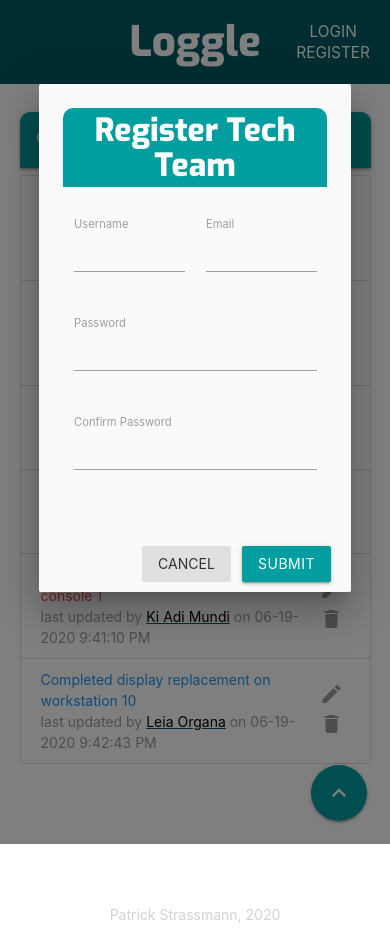
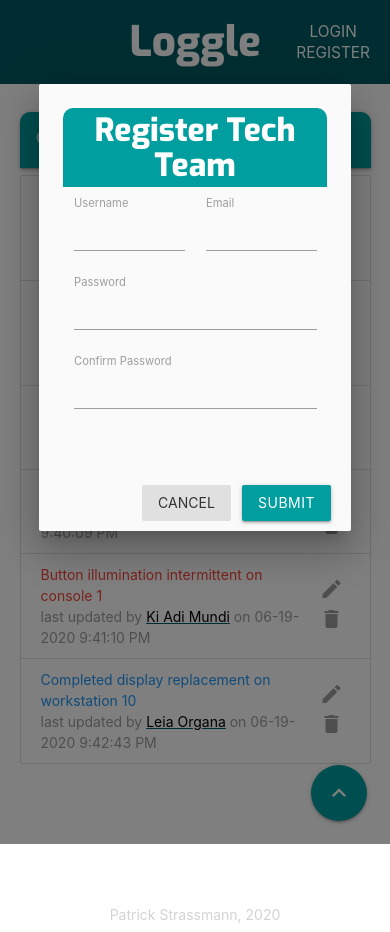
Before and after one commit to pstrassmann/loggle, a React (Create React App) app in the folder client/: page / in a window 390 px wide. Both pictures are taken after a click on the button "REGISTER". Built offline with nearby package versions, Linux system fonts and the light colour scheme.

Commit message:
More mobile UI optimization

```diff
--- a/client/src/App.css
+++ b/client/src/App.css
@@ -1,4 +1,5 @@
 @import url('https://fonts.googleapis.com/css2?family=Exo:wght@800&display=swap');
+
 
 .button-icon-only {
     transition: transform 200ms;
--- a/client/src/components/auth/RegisterModal.js
+++ b/client/src/components/auth/RegisterModal.js
@@ -42,8 +42,8 @@ const RegisterModal = ({ registerUser }) => {
   return (
     <div ref={registerModal} id="register-modal" className="modal">
       <div className="modal-content">
-        <h4 className = "background-primary-light rounded-top-corners" style={{ textAlign: "center", color: "white", padding: "0.3rem 0.5rem" ,marginBottom: '2rem', fontFamily: 'Exo, sans-serif' }}>Register Tech Team</h4>
-        <div className="row">
+        <h4 className = "background-primary-light rounded-top-corners" style={{ textAlign: "center", color: "white", padding: "0.3rem 0.5rem" ,marginBottom: '0.5rem', fontFamily: 'Exo, sans-serif' }}>Register Tech Team</h4>
+        <div className="row" style={{marginBottom: '0'}}>
           <div className="input-field col s6">
             <input
               type="text"
@@ -67,7 +67,7 @@ const RegisterModal = ({ registerUser }) => {
             </label>
           </div>
         </div>
-        <div className="row">
+        <div className="row" style={{marginTop: '0'}}>
           <div className="input-field col s12">
             <input
               type="password"
@@ -79,8 +79,6 @@ const RegisterModal = ({ registerUser }) => {
               Password
             </label>
           </div>
-        </div>
-        <div className="row">
           <div className="input-field col s12">
             <input
               type="password"
```
